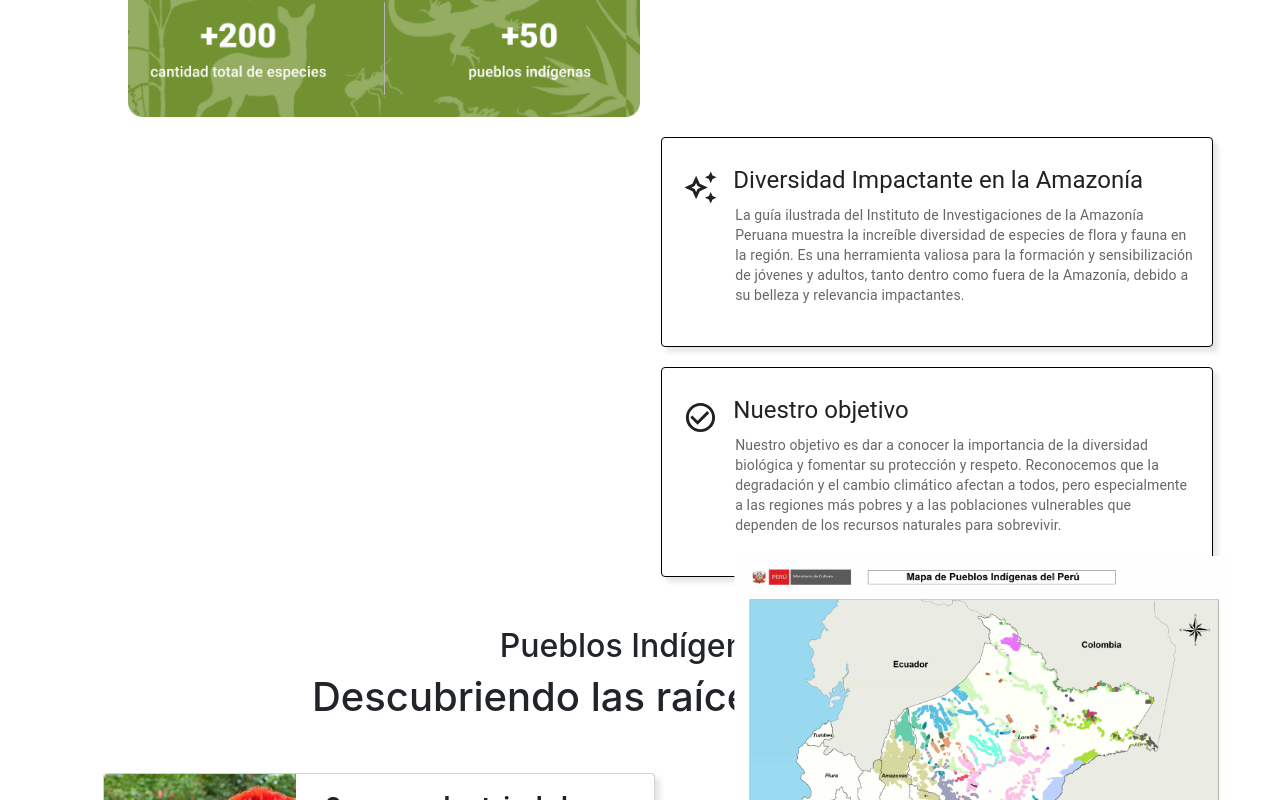
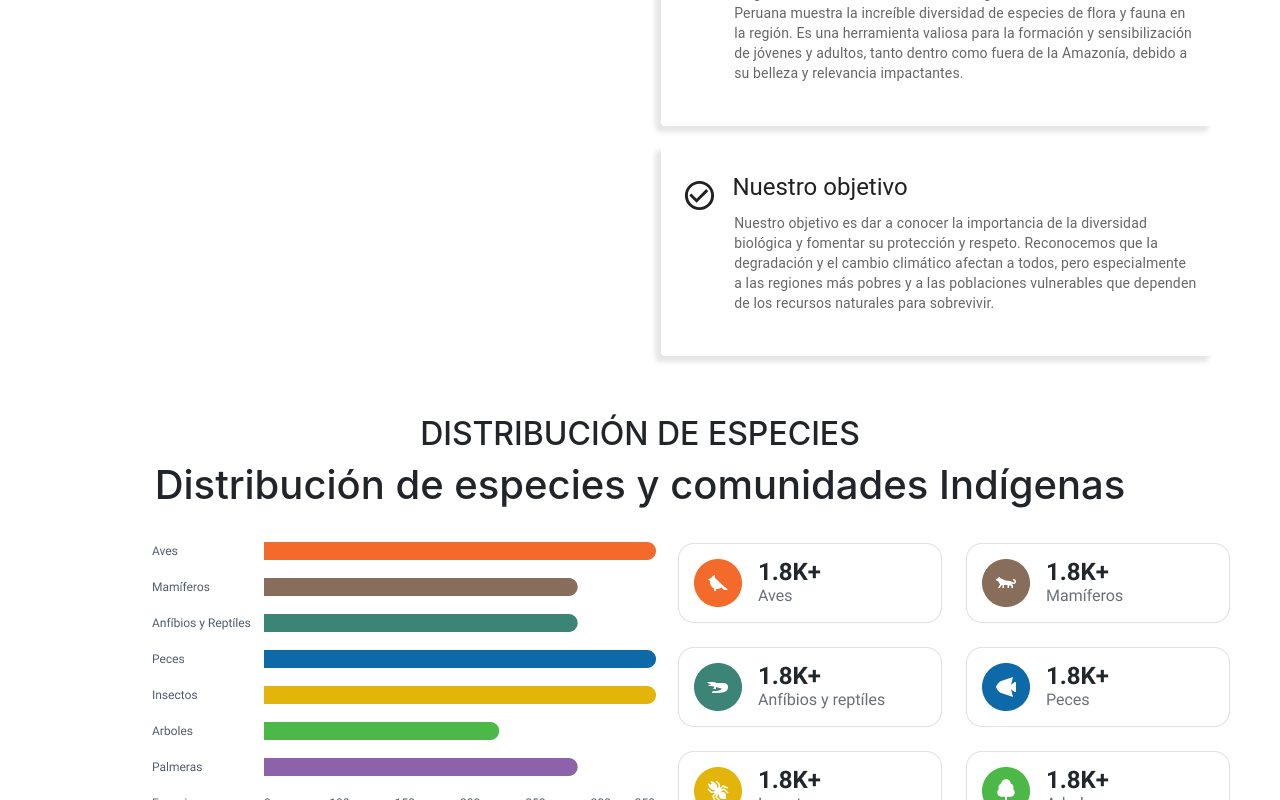
Before and after one commit to Danny-da/new-Amazonia, a React (Create React App) app: page / in a window 1280 px wide. Shown: the part 800-1600 px from the top of the page. Built offline with nearby package versions, Linux system fonts and the light colour scheme; the HTML template or start-up script is replaced by a standard one.

Commit message:
Avance hasta la distribucion de especies

```diff
--- a/src/components/body.js
+++ b/src/components/body.js
@@ -8,15 +8,15 @@ import img1 from '../images/card.png'
 import img2 from '../images/card2.png'
 import img3 from '../images/card 3.png'
 import map from '../images/mapa.png'
+import content from '../images/Content.png'
+import grafi from '../images/grafi.png'
 import amazo from '../images/amazo.png'
 
 const Body = () => {
   return (
     <div>
-      <div style={{marginTop:'-10%'}}>
-      <img src={amazo} alt="Logo de Amazonía" style={{ width: '40%', marginLeft: "10%", marginTop: '20%' }} />
-
-      <Card className="ca-rd" style={{ boxShadow: '5px 5px 5px rgba(0, 0, 0, 0.1)' }}>
+      <div style={{marginTop:'5%'}}>
+      <Card className="ca-rd" style={{ boxShadow: '-5px 5px 5px 1px  rgba(0, 0, 0, 0.1)' }}>
         <CardContent style={{ display: 'flex', flexDirection: 'column', height: '100%' }}>
           <Typography variant="h5" component="div" style={{ display: 'flex', alignItems: 'center' }}>
             <Box mt={2} style={{ marginLeft: '1%' }}>
@@ -31,7 +31,7 @@ const Body = () => {
         </CardContent>
       </Card>
 
-      <Card className="ca-rd" style={{ boxShadow: '5px 5px 5px rgba(0, 0, 0, 0.1)' }}>
+      <Card className="ca-rd" style={{ boxShadow: '-5px 5px 5px 1px rgba(0, 0, 0, 0.1)' }}>
         <CardContent style={{ display: 'flex', flexDirection: 'column', height: '100%' }}>
           <Typography variant="h5" component="div" style={{ display: 'flex', alignItems: 'center' }}>
             <Box mt={2} style={{ marginLeft: '1%' }}>
@@ -49,23 +49,29 @@ const Body = () => {
           </Typography>
         </CardContent>
       </Card>
+
       </div>
 
-      {/* <Card className="ca-rd" style={{ boxShadow: '5px 5px 5px rgba(0, 0, 0, 0.1)' }}>
-          <Grid container>
-            <Grid item xs={12} sm={8}>
-              <CardContent style={{display: 'flex', flexDirection: 'column', justifyContent: 'center', height: '100%'  }}>
-                <Typography variant="h5" component="div" style={{ marginLeft: '70px', fontWeight: 'bold',  flexGrow: 1, width: '100%'  }}>
-                Diversidad Impactante en la Amazonía
-                </Typography>
-                <Typography variant="body2" color="text.secondary" style={{ marginLeft: '70px',  flexGrow: 1, width: '130%'  }}>
-                La guía ilustrada del Instituto de Investigaciones de la Amazonía Peruana muestra la increíble diversidad de especies de flora y fauna en la región. Es una herramienta valiosa para la formación y sensibilización de jóvenes y adultos, tanto dentro como fuera de la Amazonía, debido a su belleza y relevancia impactantes.
-                </Typography>
-              </CardContent>
-            </Grid>
-          </Grid>
-        </Card> */}
 
+      {/* <div style={{marginTop:'-6%'}}>
+      <h2 style={{ textAlign: 'center' }}>DISTRIBUCIÓN DE ESPECIES</h2>
+      <h1 style={{ textAlign: 'center' }}>Distribución de especies y comunidades Indígenas</h1>
+      </div> */}
+
+      <div style={{marginTop:'-1%'}}>
+      <img src={amazo} alt="Logo de Amazonía" id="amazo-image" />
+      </div>
+
+      <div>
+      <br/>
+      <br/>
+      <h2 style={{ textAlign: 'center' }}>DISTRIBUCIÓN DE ESPECIES</h2>
+      <h1 style={{ textAlign: 'center' }}>Distribución de especies y comunidades Indígenas</h1>
+      <img src={grafi} style={{marginLeft: '10%'}} alt="Imagen 5" />
+      <img src={content} style={{marginLeft: '53%', marginTop:'-23%'}} alt="Imagen 6" />
+      </div>
+
+      <br/>
       <div style={{ padding: '50px' }}>
         <h2 style={{ textAlign: 'center' }}>Pueblos Indígenas</h2>
         <h1 style={{ textAlign: 'center' }}>Descubriendo las raíces indígenas</h1>
--- a/src/components/estilo.css
+++ b/src/components/estilo.css
@@ -61,7 +61,13 @@ header {
   height: 210px;
   margin-left: calc(54% - 30px);
   margin-top: 20px;
-  border: 1px solid #000;
-  border-radius: 10px;
+  /* border: 1px solid #000;
+  border-radius: 10px; */
 
 }
+
+img#amazo-image {
+  width: 40%;
+  margin-left: 10%;
+  margin-top: -1000%;
+}
```
Also changed, not shown: src/images/Content.png (added), src/images/grafi.png (added).
